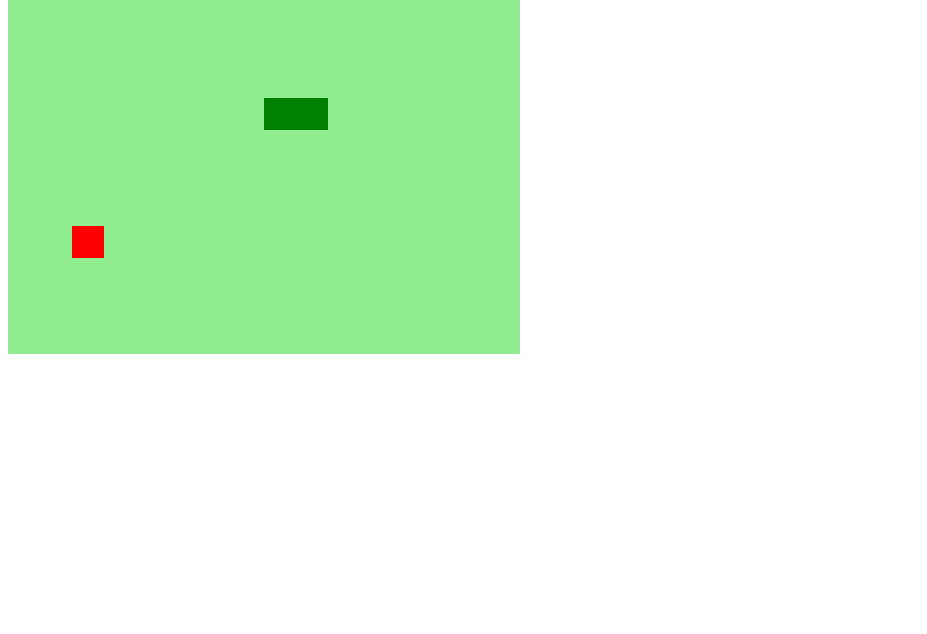
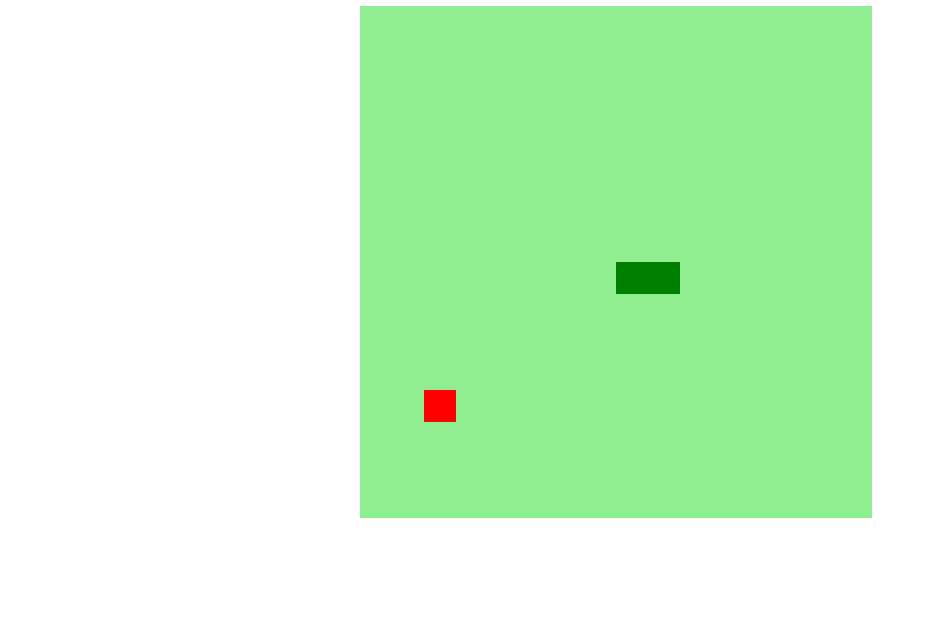
Before and after one commit to viniciussnitram/snake-javascript, a plain HTML site: page index.html in a window 1280 px wide. Shown: the part 166-800 px from the top of the page, without its empty margins (0-927 px from the left). Drawn offline with Linux system fonts and the light colour scheme.

Commit message:
Added flexbox and h1

```diff
--- a/index.html
+++ b/index.html
@@ -16,6 +16,7 @@
 </head>
 
 <body>
+    <h1>Snake Game</h1>
 
     <canvas id="snake" width="512" height="512"></canvas>
 
--- a/style/main.css
+++ b/style/main.css
@@ -0,0 +1,13 @@
+body {
+    height: 95vh;
+    width: 95vw;
+
+    display: flex;
+    align-items: center;
+    justify-content: center;
+    flex-direction: column;
+
+    font-family: Arial, Helvetica, sans-serif;
+    font-weight: 700;
+    text-transform: uppercase;
+}
```
